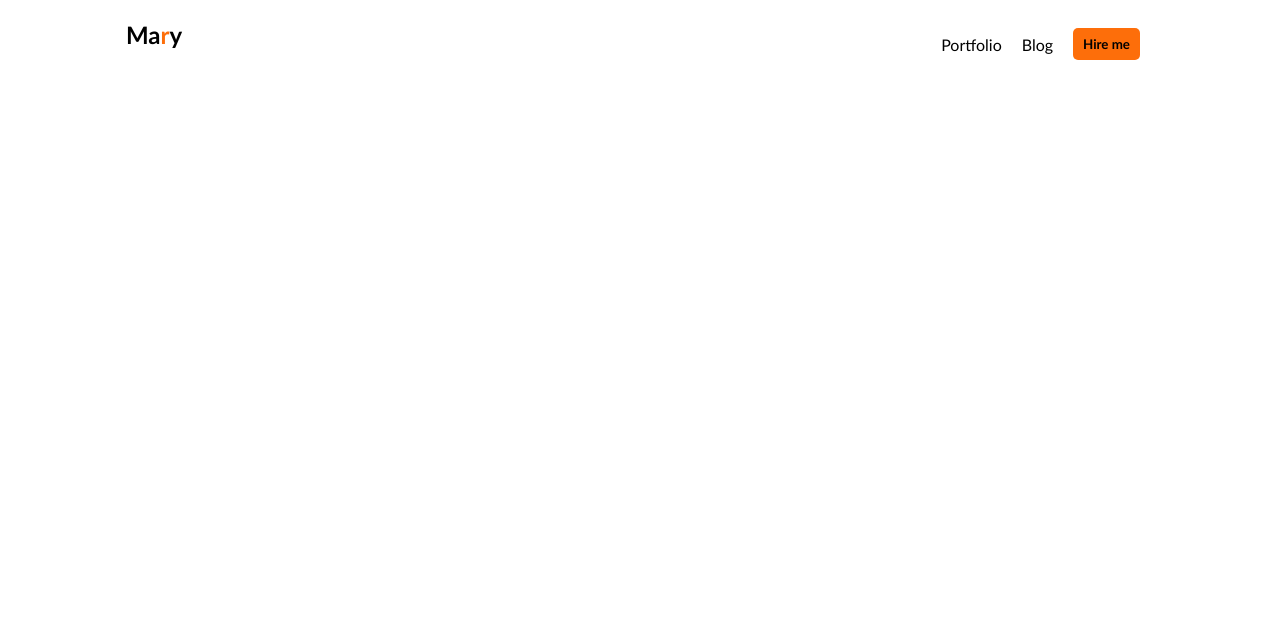
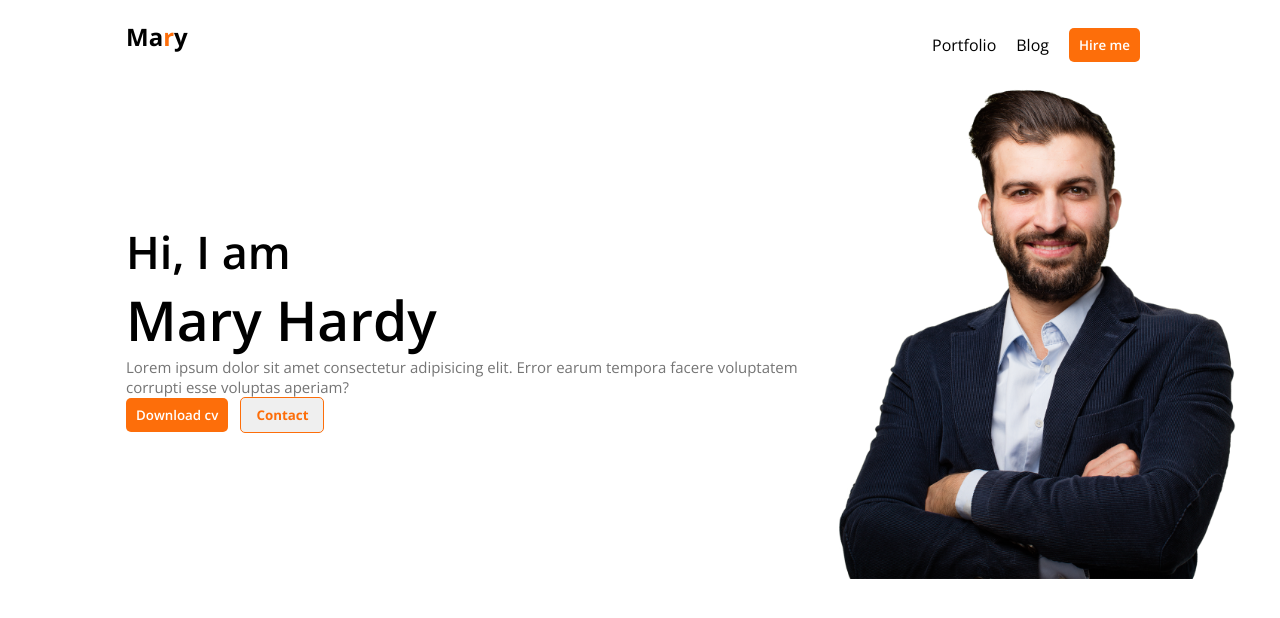
Before and after one commit to nafismahamudshahin/portfolio_002, a plain HTML site: page index.html in a window 1280 px wide. Drawn offline with nearby package versions, Linux system fonts and the light colour scheme.

Commit message:
add banner some text and images

```diff
--- a/index.html
+++ b/index.html
@@ -3,6 +3,9 @@
 <head>
     <meta charset="UTF-8">
     <meta name="viewport" content="width=device-width, initial-scale=1.0">
+    <link rel="preconnect" href="https://fonts.googleapis.com">
+    <link rel="preconnect" href="https://fonts.gstatic.com" crossorigin>
+    <link href="https://fonts.googleapis.com/css2?family=Open+Sans:wght@400;600;700&display=swap" rel="stylesheet">
     <link rel="stylesheet" href="/styles/portfolio.css">
     <title>PORTFOLIO</title>
 </head>
@@ -16,6 +19,19 @@
                 <li> <button class="primary-btn">Hire me</button></li>
             </ul>
         </nav>
+        <!-- Header Banner -->
+        <div class="banner">
+           <div>
+                <h3 class="banner-sub-title">Hi, I am </h3>
+                 <h1 class="banner-title">Mary Hardy</h1>
+                <p class="banner-descreption">Lorem ipsum dolor sit amet consectetur adipisicing elit. Error earum tempora facere voluptatem corrupti esse voluptas aperiam?</p>
+                <button class="primary-btn">Download cv</button>
+                <button class="btn">Contact</button>
+            </div>
+            <div>
+                <img class="person_img" src="/images/hardy.png" alt="">
+            </div>
+        </div>
     </header>
 </body>
 </html>
--- a/styles/portfolio.css
+++ b/styles/portfolio.css
@@ -1,6 +1,6 @@
 *{
     margin: 0;
-    font-family: 'Gill Sans', 'Gill Sans MT', Calibri, 'Trebuchet MS', sans-serif;
+    font-family: 'Open Sans', sans-serif;
 }
 nav{
     display:flex;
@@ -25,8 +25,43 @@ nav h2 {
 }
 .primary-btn{
     background-color: #FD6E0A;
+    color: white;
     border: none;
     padding: 8px 10px;
     font-weight: 600;
     border-radius: 5px;
 }
+/* banner style  */
+.btn{
+    color:#FD6E0A;
+    border: 1px solid #FD6E0A;
+    font-weight: bold;
+    padding: 8px 15px;
+    border-radius: 5px;
+    margin-left: 8px;
+}
+.banner{
+    display: flex;
+    margin-left: 126px;
+    margin-right: 38px;
+    align-items: center;
+}
+.banner-sub-title{
+    font-size: 45px;
+    font-style: normal;
+    font-weight: 600;
+
+}
+.banner-title{
+    font-size: 55px;
+    font-style: normal;
+    font-weight: 600;
+}
+.banner-descreption{
+    color:#757575;
+    font-size:15px;
+    font-weight:400;
+}
+.person_img{
+    width: 100%;
+}
```
